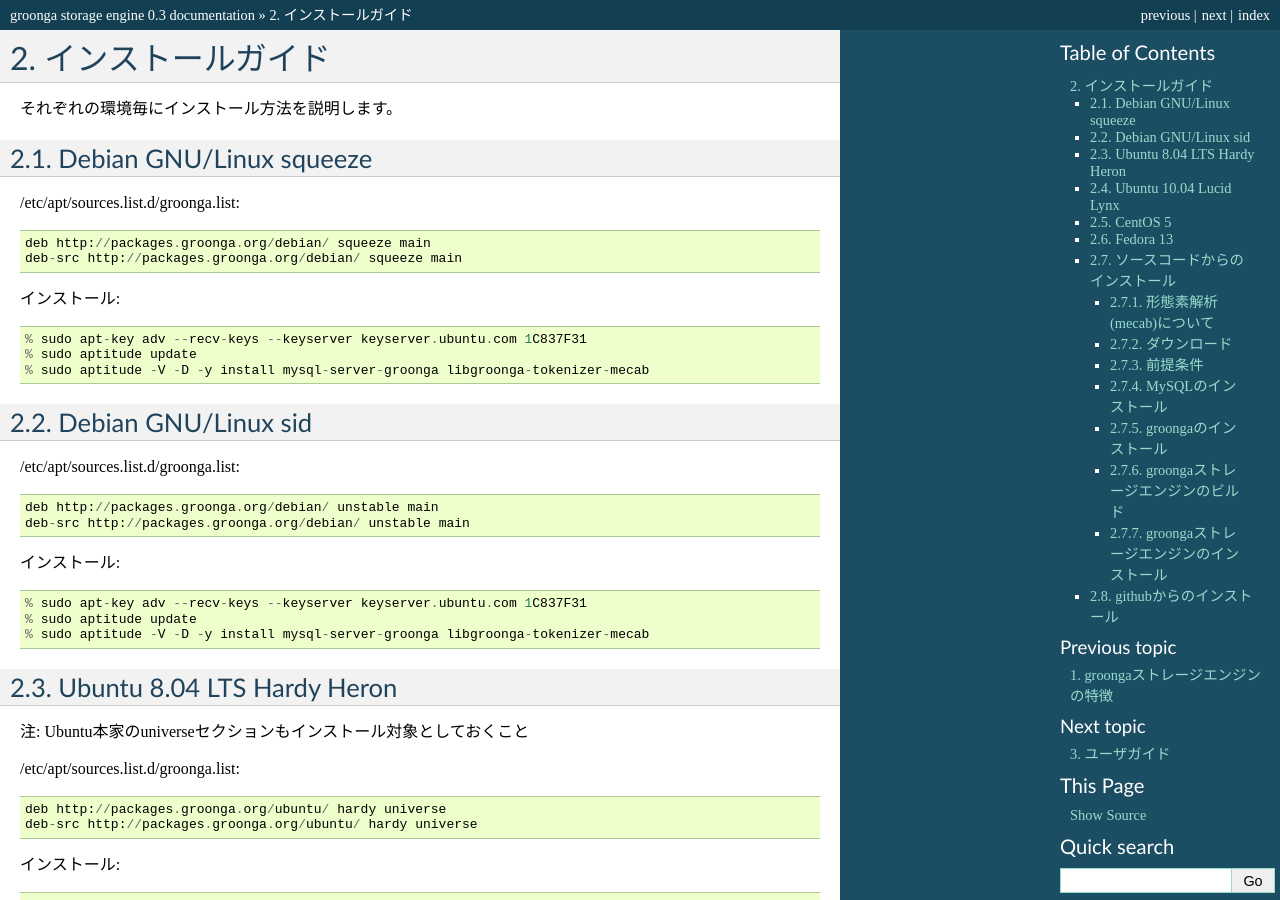
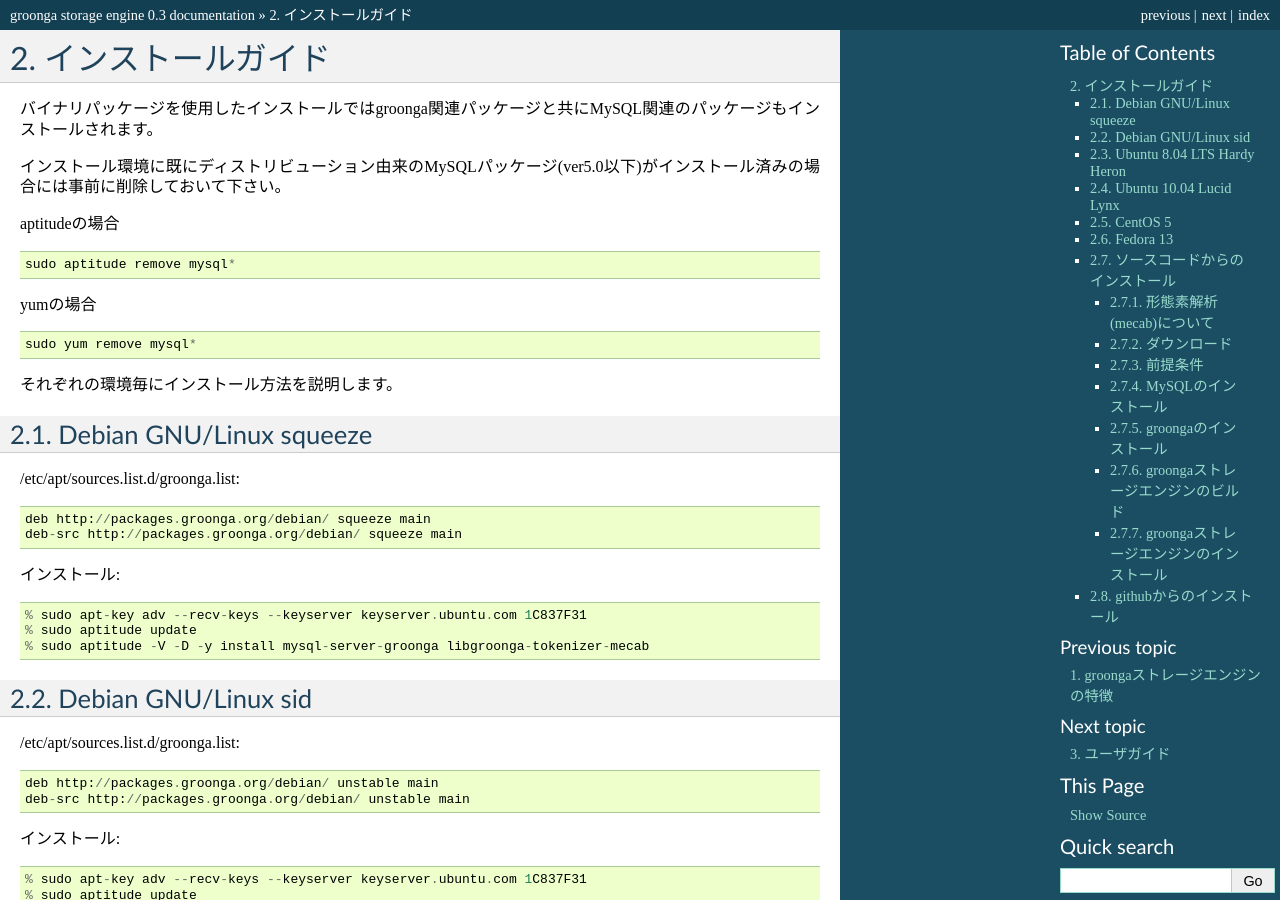
Before and after one commit to mroonga/mroonga, a Sphinx documentation site: the page built from doc/ja/source/install.rst, in a window 1280 px wide and 900 px high. Built offline with Sphinx 7.4.7, drawn with Linux system fonts in a browser that asks for light colours.

Commit message:
added install requirement to install document. #593

```diff
--- a/doc/ja/source/install.rst
+++ b/doc/ja/source/install.rst
@@ -4,6 +4,18 @@
 
 インストールガイド
 ==================
+
+バイナリパッケージを使用したインストールではgroonga関連パッケージと共にMySQL関連のパッケージもインストールされます。
+
+インストール環境に既にディストリビューション由来のMySQLパッケージ(ver5.0以下)がインストール済みの場合には事前に削除しておいて下さい。
+
+aptitudeの場合 ::
+
+ sudo aptitude remove mysql*
+
+yumの場合 ::
+
+ sudo yum remove mysql*
 
 それぞれの環境毎にインストール方法を説明します。
 
```
